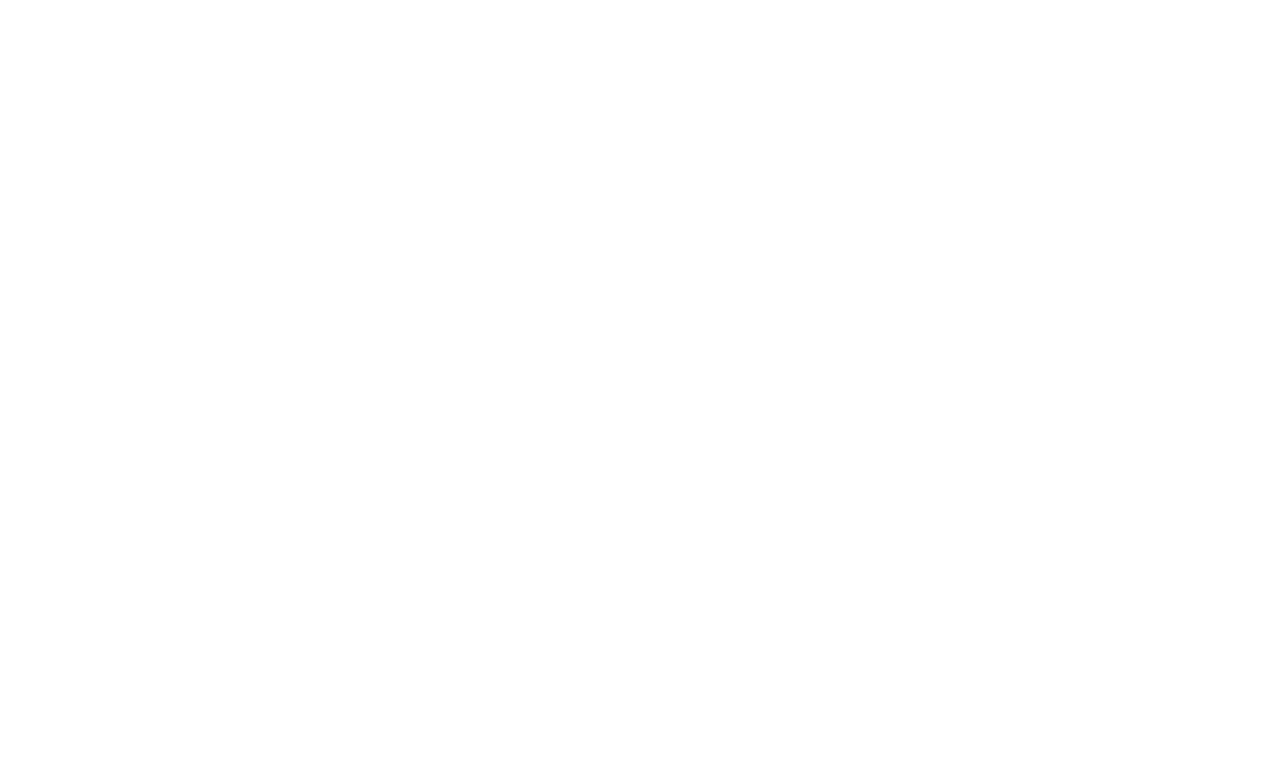
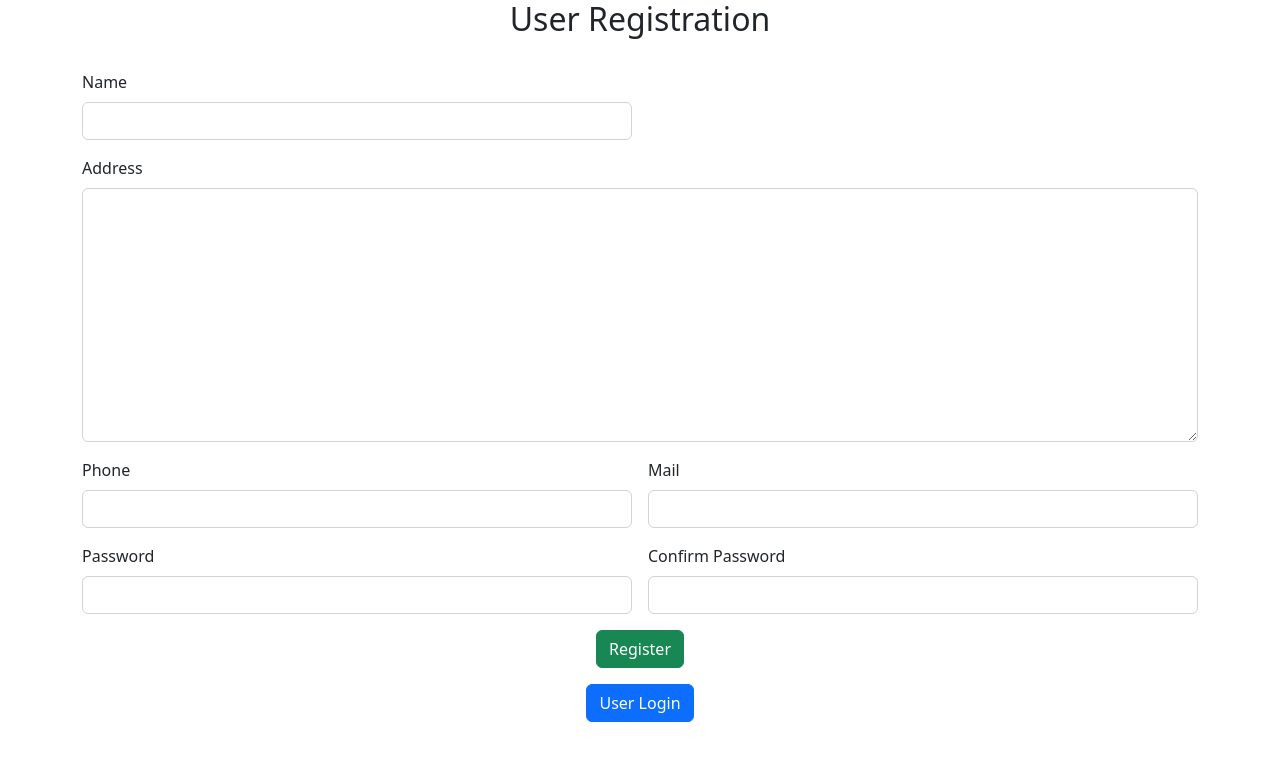
Before and after one commit to GokulDas-07/Shopping-New-Angular-App, an Angular app: page /userregistration in a window 1280 px wide. Before the commit this address led to /. Shown: the top 760 px of the page. Built offline with nearby package versions, Linux system fonts and the light colour scheme.

Commit message:
user registration

```diff
--- a/src/app/admin-login/admin-login.component.html
+++ b/src/app/admin-login/admin-login.component.html
@@ -18,7 +18,7 @@
                     <a routerLink="#" class="btn btn-primary">User Login</a>
                  </div>
                  <div class="col col-12 col-sm-12 col-md-12 col-lg-12 col-xl-12 col-xxl-12 text-center">
-                    <a routerLink="#" class="btn btn-primary">User Signup</a>
+                    <a routerLink="/userregistration" class="btn btn-primary">User Signup</a>
                  </div>
             </div>
         </div>
--- a/src/app/api.service.ts
+++ b/src/app/api.service.ts
@@ -22,4 +22,9 @@
   {
     return this.http.post("http://localhost:8001/search",dataToSend)
   }
+
+  userRegistration=(dataToSend:any)=>
+  {
+    return this.http.post("http://localhost:8001/user",dataToSend)
+  }
 }
--- a/src/app/app-routing.module.ts
+++ b/src/app/app-routing.module.ts
@@ -3,13 +3,15 @@
 import { AddProductComponent } from './add-product/add-product.component';
 import { AdminLoginComponent } from './admin-login/admin-login.component';
 import { SearchProductComponent } from './search-product/search-product.component';
+import { UserRegistrationComponent } from './user-registration/user-registration.component';
 import { ViewProductComponent } from './view-product/view-product.component';
 
 const routes: Routes = [
   {path:"",component:AdminLoginComponent},
   {path:"addproduct",component:AddProductComponent},
   {path:"viewproduct",component:ViewProductComponent},
-  {path:"searchproduct",component:SearchProductComponent}
+  {path:"searchproduct",component:SearchProductComponent},
+  {path:"userregistration",component:UserRegistrationComponent}
 ];
 
 @NgModule({
--- a/src/app/app.module.ts
+++ b/src/app/app.module.ts
@@ -9,7 +9,8 @@
 import { AddProductComponent } from './add-product/add-product.component';
 import { AdminNavbarComponent } from './admin-navbar/admin-navbar.component';
 import { ViewProductComponent } from './view-product/view-product.component';
-import { SearchProductComponent } from './search-product/search-product.component'
+import { SearchProductComponent } from './search-product/search-product.component';
+import { UserRegistrationComponent } from './user-registration/user-registration.component'
 
 @NgModule({
   declarations: [
@@ -18,7 +19,8 @@
     AddProductComponent,
     AdminNavbarComponent,
     ViewProductComponent,
-    SearchProductComponent
+    SearchProductComponent,
+    UserRegistrationComponent
   ],
   imports: [
     BrowserModule,
--- /dev/null
+++ b/src/app/user-registration/user-registration.component.html
@@ -0,0 +1,41 @@
+<div class="container">
+    <div class="row">
+        <div class="col col-12 col-sm-12 col-md-12 col-lg-12 col-xl-12 col-xxl-12">
+            <div class="row g-3">
+                <label for=""  class="form-label text-center"><h2>User Registration</h2></label>
+                <div class="col col-12 col-sm-6 col-md-6 col-lg-6 col-xl-6 col-xxl-6">
+                    <label for="" class="form-label">Name</label>
+                    <input name="name" [(ngModel)]="name" type="text" class="form-control">
+                </div>
+                <div class="col col-12 col-sm-12 col-md-12 col-lg-12 col-xl-12 col-xxl-12">
+                    <label for="" class="form-label">Address</label>
+                    <textarea name="address" [(ngModel)]="address" id="" cols="30" rows="10" class="form-control"></textarea>
+                </div>
+
+                <div class="col col-12 col-sm-6 col-md-6 col-lg-6 col-xl-6 col-xxl-6">
+                    <label for="" class="form-label">Phone</label>
+                    <input name="phone" [(ngModel)]="phone" type="number"  class="form-control">
+                </div>
+                <div class="col col-12 col-sm-6 col-md-6 col-lg-6 col-xl-6 col-xxl-6">
+                    <label for="" class="form-label">Mail</label>
+                    <input name="mail" [(ngModel)]="mail" type="email"  id="" class="form-control">
+                </div>
+                <div class="col col-12 col-sm-6 col-md-6 col-lg-6 col-xl-6 col-xxl-6">
+                    <label for="" class="form-label">Password</label>
+                    <input name="password" [(ngModel)]="password" type="password"  id="" class="form-control">
+                </div>
+                <div class="col col-12 col-sm-6 col-md-6 col-lg-6 col-xl-6 col-xxl-6">
+                    <label for="" class="form-label">Confirm Password</label>
+                    <input name="confirm" [(ngModel)]="confirm" type="password"  id="" class="form-control">
+                </div>
+                <div class="col col-12 col-sm-12 col-md-12 col-lg-12 col-xl-12 col-xxl-12 text-center">
+                    <button (click)="readValues()" class="btn btn-success">Register</button>
+                </div>
+                <div class="col col-12 col-sm-12 col-md-12 col-lg-12 col-xl-12 col-xxl-12 text-center">
+                    <a  routerLink="#" class="btn btn-primary">User Login</a>
+                 </div>
+
+            </div>
+        </div>
+    </div>
+</div>
--- /dev/null
+++ b/src/app/user-registration/user-registration.component.ts
@@ -0,0 +1,41 @@
+import { Component } from '@angular/core';
+import { ApiService } from '../api.service';
+
+@Component({
+  selector: 'app-user-registration',
+  templateUrl: './user-registration.component.html',
+  styleUrls: ['./user-registration.component.css']
+})
+export class UserRegistrationComponent {
+  name=""
+  address=""
+  phone=""
+  mail=""
+  password=""
+  confirm=""
+
+  constructor(private api:ApiService){}
+
+  readValues=()=>
+  {
+    let data:any={"name":this.name,"address":this.address,"phone":this.phone,"mail":this.mail,"password":this.password,"confirm":this.confirm}
+    console.log(data)
+    /*this.api.userRegistration(data).subscribe(
+      (response:any)=>{
+        console.log(response) */
+
+    if(this.password==this.confirm){
+      alert("User Registered")
+      this.name=""
+      this.address=""
+      this.phone=""
+      this.mail=""
+      this.password=""
+      this.confirm=""
+    }else{
+      alert("Password and Confirm password doesn't match")
+    }
+  }
+   // )
+  }
+//}
```
Also changed, not shown: src/app/user-registration/user-registration.component.css (added).
